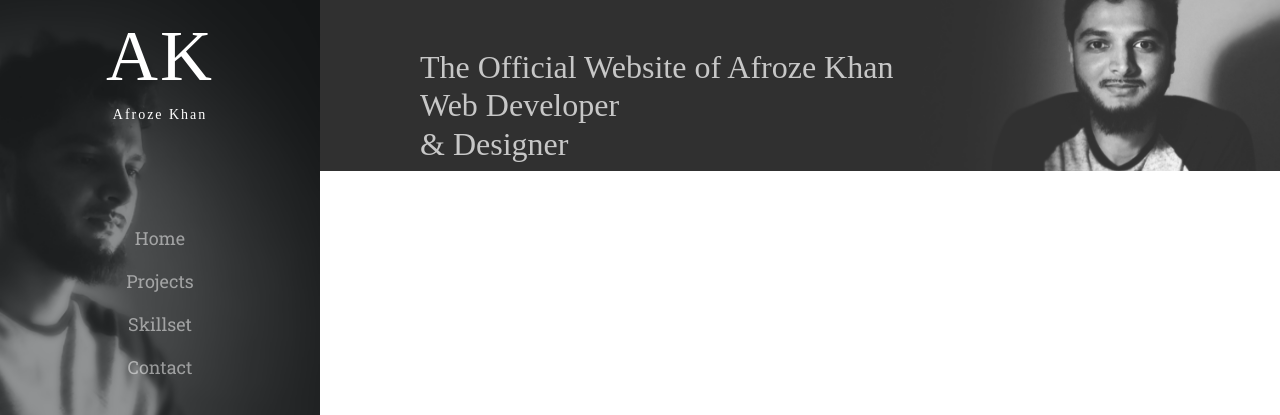
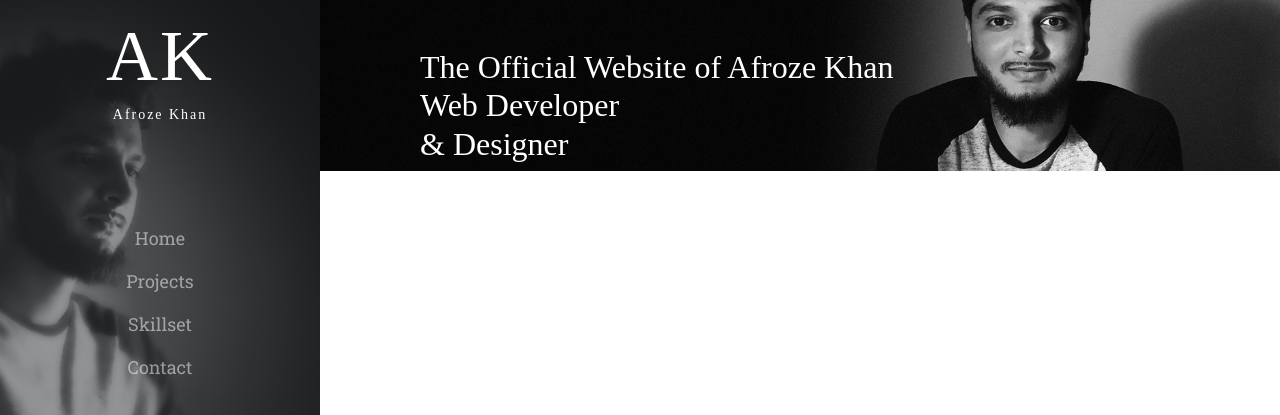
Before and after one commit to afrozek/gatsby-site, a Gatsby site: page / in a window 1280 px wide. Shown: the top 415 px of the page. Built offline with nearby package versions, Linux system fonts and the light colour scheme; Gatsby itself is replaced by a stand-in of ours.

Commit message:
replaced home image

```diff
--- a/src/styles/main.scss
+++ b/src/styles/main.scss
@@ -175,13 +175,15 @@ $sides: (top, bottom, left, right); // Leave this variable alone
     height: 100%;
     overflow: scroll;
     background-color: #282B2D;
-    background-image: url('../images/afroze-bg-home.png');
+    // background-image: url('../images/afroze-bg-home.png');
+    background-image: url('../images/afroze-portrait.png');
+
     background-position: right;
     background-repeat: no-repeat;
     background-size: cover;
 
     h1 {
-        opacity: 0.73;
+        // opacity: 0.73;
         font-family: RobotoSlab-Regular;
         font-size: 32px;
         color: #FFFFFF;
```
Also changed, not shown: src/images/afroze-portrait.png (added).
